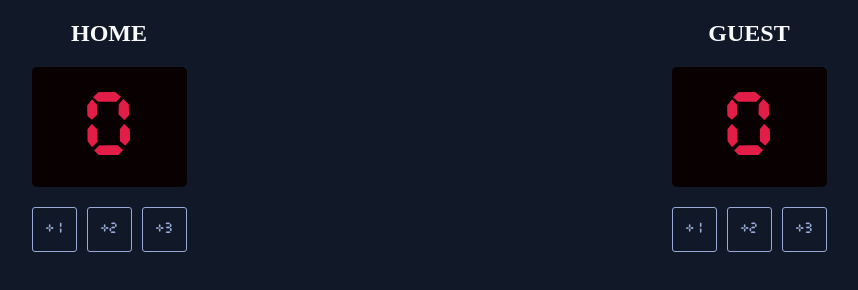
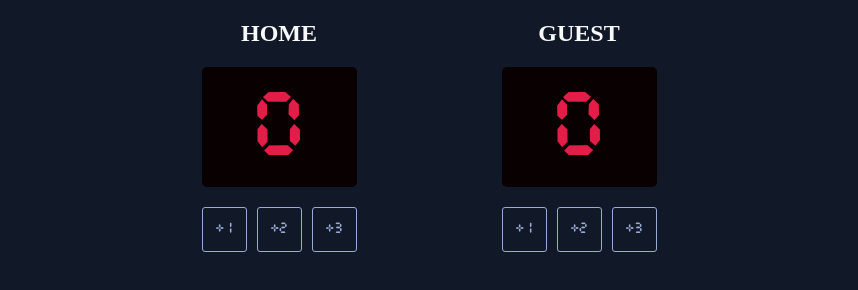
Before and after one commit to kylerohlfing27/Score-Counter, a plain HTML site: page index.html in a window 1280 px wide. Shown: the whole page, without its empty margins (211-1069 px from the left). Drawn offline with Linux system fonts and the light colour scheme.

Commit message:
Update index.css
Add width attribute to container + center element

```diff
--- a/index.css
+++ b/index.css
@@ -17,6 +17,9 @@ h2 {
     display: flex;
     justify-content: space-around;
     text-align: center;
+    width: 600px;
+    margin-left: auto;
+    margin-right: auto;
 }
 
 .scoreValContainer {
```
